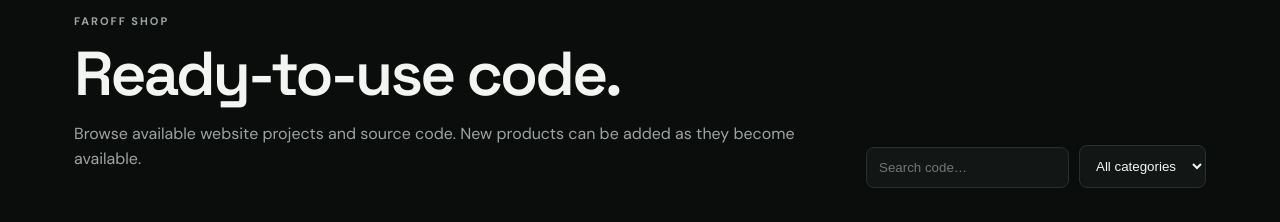
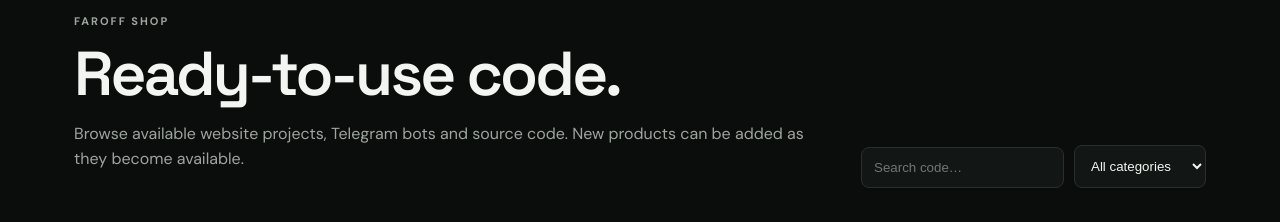
Before and after one commit to Faroffcode/Imtiaz.haque, a plain HTML site: page index.html in a window 1280 px wide. Shown: the part 1560-1782 px from the top of the page. Drawn offline with Linux system fonts and the light colour scheme.

Commit message:
Add Telegram Bots shop category

```diff
--- a/index.html
+++ b/index.html
@@ -38,7 +38,7 @@
 </section>
 
 <section id="shop" class="section shop-section">
-  <div class="section-head shop-head"><div><p class="eyebrow">FAROFF SHOP</p><h2>Ready-to-use code.</h2><p>Browse available website projects and source code. New products can be added as they become available.</p></div><div class="shop-tools"><input id="search" type="search" placeholder="Search code…"><select id="category"><option value="all">All categories</option><option value="website">Websites</option><option value="react">React</option><option value="javascript">JavaScript</option></select></div></div>
+  <div class="section-head shop-head"><div><p class="eyebrow">FAROFF SHOP</p><h2>Ready-to-use code.</h2><p>Browse available website projects, Telegram bots and source code. New products can be added as they become available.</p></div><div class="shop-tools"><input id="search" type="search" placeholder="Search code…"><select id="category"><option value="all">All categories</option><option value="website">Websites</option><option value="react">React</option><option value="javascript">JavaScript</option><option value="telegram">Telegram Bots</option></select></div></div>
   <div id="products" class="product-grid"></div>
 </section>
 
```
